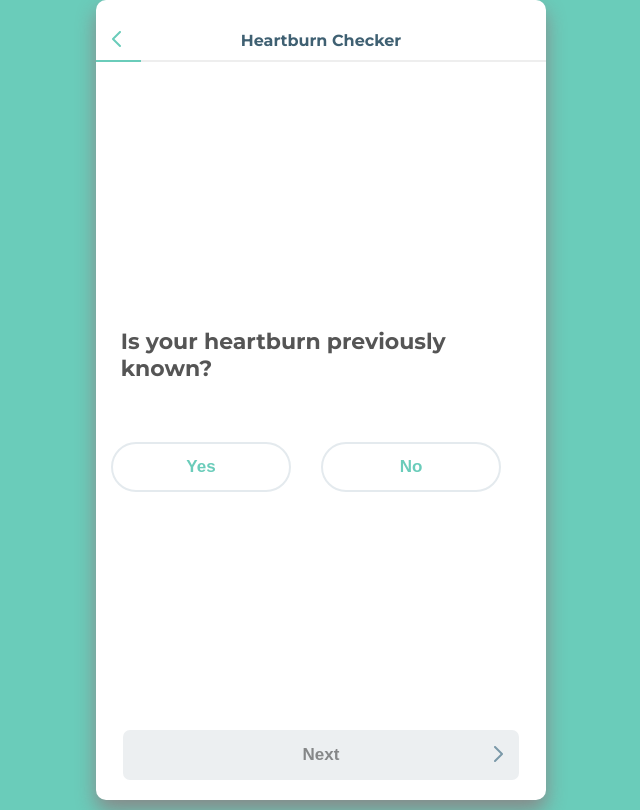
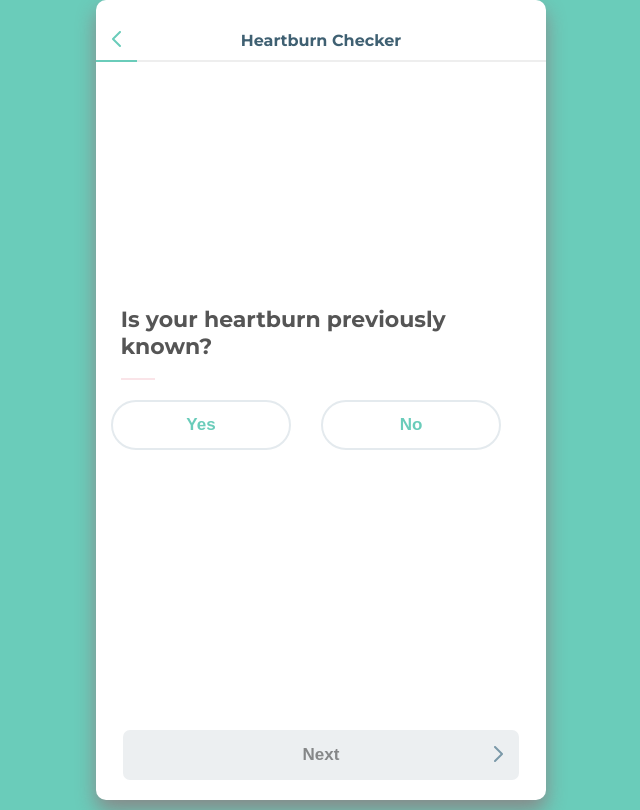
Before and after one commit to xopo/heartburn-checker, a React (Create React App) app: page / in a window 1280 px wide. Shown: the whole page, without its empty margins (319-959 px from the left). Built offline with nearby package versions, Linux system fonts and the light colour scheme.

Commit message:
- update UI - update tracker bar // should create a graph search to determine the and update based on the choices - update history functionality

```diff
--- a/src/App.scss
+++ b/src/App.scss
@@ -17,15 +17,27 @@
       flex-direction: column;
       display: flex;
       align-items: center;
-      justify-content: center;
+
       .question {
         padding: 20px;
-        margin-bottom: 40px;
+        margin-bottom: 20px;
         text-align: left;
         width: 89%;
         font-size: 22px;
         font-weight: 900;
         color: #555;
+        position: relative;
+        height: 40%;
+        display: flex;
+        align-items: flex-end;
+        &::before {
+          content: '';
+          background-color: #fae4e8;
+          width: 34px;
+          height: 2px;
+          position: absolute;
+          bottom: 0;
+        }
       }
 
       .choice {
--- a/src/App.tsx
+++ b/src/App.tsx
@@ -49,29 +49,40 @@ export type Outcome = {
 }
 
 function App() {
-  const initialQuestion = getInitialEntry(mock.questions as Array<Question>);//'heartburn_blood_stool';//'is_heartburn_known'
-
+  const initialQuestion = getInitialEntry(mock.questions as Array<Question>);
   const [questions, setQuestions] = useState([] as Array<Question>);
   const [actualContent, setActualContent] = useState({} as Question | Outcome);
   const [initialQuestionId, setInitialQuestionId] = useState('');
   const [actualContentId, setActualContentId] = useState('');
+  const [questionChoice, setquestionChoice] = useState({} as HistoryEntry);
   const [qHistory, setQHistory] = useState([] as Array<HistoryEntry>);
   const [tracker, setTracker] = useState([] as Array<TrackerEntry>);
 
   function getTrackerId(id:number): string {
     return `${id} - future`;
   }
+  const memoisedCreateTracker = useCallback(() => {
+    function createTracker(historyList: Array<HistoryEntry>): Array<TrackerEntry> {
+      const trackerList = [{id: 'initial', cls: 'history'}] as Array<TrackerEntry>;
+      for (let i = 0; i <= mock.questions.length - 1; i ++ ) {
+        if (historyList[i]) {
+          trackerList.push({id: historyList[i].id, cls: 'history'});
+        } else {
+          trackerList.push({id: getTrackerId(i), cls: 'future'});
+        }
+      }
+      return trackerList;
+    }
+    return createTracker(qHistory);
+  }, [qHistory]);
+
+
 
   const initialSetup = useCallback(() => {
     setQHistory([]);
     setInitialQuestionId(initialQuestion);
     setActualContentId(initialQuestion);
-    const trackerList = [];
-    trackerList[0] = {id: initialQuestion, cls: 'history'};
-    for (let i = 0; i <= mock.questions.length - 2; i ++ ) {
-      trackerList.push({id: getTrackerId(i), cls: 'future'});
-    }
-    setTracker(trackerList as Array<TrackerEntry>);
+    setTracker(memoisedCreateTracker());
   }, []);
 
   useEffect(() => {
@@ -80,15 +91,17 @@ function App() {
   }, [initialSetup]);
 
   useEffect(() => {
-    console.log({actualContentId, initialQuestionId})
     const questionId = actualContentId || initialQuestionId;
     const questionSet = questions.find(question => question.id === questionId);
     questionSet && setActualContent(questionSet);
   }, [actualContentId, initialQuestionId, questions]);
 
+  useEffect(() => {
+    setTracker(memoisedCreateTracker());
+  }, [qHistory, memoisedCreateTracker]);
 
-  function handleAddToHIstory(newEntry: HistoryEntry) {
-    setQHistory(prev => [...prev, newEntry]);
+  function handleRecordChice(newEntry: HistoryEntry) {
+    setquestionChoice(newEntry);
   }
 
   function handleContentAction() {
@@ -96,40 +109,42 @@ function App() {
       initialSetup();
       return;
     }
-    const lastAnswer = qHistory[qHistory.length - 1];
+    const lastAnswer = questionChoice;
     const nextDirection = actualContent.next.length === 1 ? actualContent.next[0] : actualContent.next.find(n => 'answered' in n && n.answered === lastAnswer.answer);
     if (nextDirection && 'next_question' in nextDirection) {
       setActualContentId(nextDirection.next_question);
-      const firstEmptyId = tracker.findIndex(entry => entry.cls === 'future');
-      const newTracker = tracker.map((entry, id) => {
-        if (entry.id === getTrackerId(firstEmptyId - 1) && entry.cls !== 'history') {
-          return {id: nextDirection.next_question, cls: 'history'}
-        }
-        return entry;
-      })
-      setTracker(newTracker as Array<TrackerEntry>);
+      setQHistory(prev => [...prev, lastAnswer]);
     } else {
+      // outcome screen
       const score = qHistory.reduce((acc, q) => acc + q.score, 0);
       let outcomeEntry = getOutcome(score, actualContent, mock.outcomes);
 
       if (outcomeEntry) {
         setActualContent(outcomeEntry);
+        setTracker(tracker.map(entry => {
+          if (entry.cls === 'future') {
+            return {...entry, cls: 'history'};
+          }
+          return entry;
+        }));
       }
     }
   }
 
-  const nextQuestionIsAvailable = qHistory.some(entry => entry.id === actualContent.id);
+  const nextQuestionIsAvailable = questionChoice.id === actualContent.id;
 
   function handleBack() {
     if (qHistory.length < 1) {
       return false; // startpoint
     }
-    const previousQuestion = qHistory[qHistory.length - 1];
-    const newHistory = qHistory.filter(q => q.id !== previousQuestion.id)
+    const lastQuestion = qHistory[qHistory.length - 1];
+    const newHistory = qHistory.filter(q => q.id !== lastQuestion.id);
+
     setQHistory(newHistory);
-    const curQuestion = questions.find(q => q.id === previousQuestion.id);
+    const curQuestion = questions.find(q => q.id === lastQuestion.id);
     if (curQuestion) {
       setActualContent(curQuestion);
+      setquestionChoice({} as HistoryEntry);
     }
 
   }
@@ -140,7 +155,8 @@ function App() {
       <CardContainer {...
         {
           ...actualContent,
-          setHistory: handleAddToHIstory
+          setHistory: handleRecordChice,
+          selectedAnswer: questionChoice.answer || ''
         }}/>
       <CardAction
         isDisabled={!nextQuestionIsAvailable}
--- a/src/components/CardContainer.tsx
+++ b/src/components/CardContainer.tsx
@@ -1,4 +1,4 @@
-import { useState } from 'react';
+import { useState, memo } from 'react';
 import { Answer, HistoryEntry, NextAction, NextOutcome } from "../App";
 
 type CardContainerProps = {
@@ -9,13 +9,11 @@ type CardContainerProps = {
     next?: Array<NextAction | NextOutcome>;
     show_booking_button?: boolean;
     setHistory:  (obj: HistoryEntry) => void;
+    selectedAnswer: string;
 };
 
-export default function CardContainer({id, question_text, text, show_booking_button, answers, setHistory}: CardContainerProps) {
-    console.log(id, question_text, answers);
-    const [selected, setSelected] = useState('');
-    function handleSelected(setid:string) {
-        setSelected(setid);
+function CardContainer({id, question_text, text, show_booking_button, answers, setHistory, selectedAnswer}: CardContainerProps) {
+    function handleSelected(setid :string) {
         const answerdObject = {
             id,
             answer: setid,
@@ -24,16 +22,16 @@ export default function CardContainer({id, question_text, text, show_booking_but
         setHistory(answerdObject as HistoryEntry);
     }
     const title = question_text || 'Thank you for answering the question';
-    console.log({id, question_text, answers})
+
     return (
         <div className="card-content">
             <div className="question">{ title }</div>
             <div className='choice'>
-                {answers && answers.map(({id, label, score}: Answer) => (
+                {answers && answers.map(({id: answerId, label}: Answer) => (
                     <button
-                        key={id}
-                        onClick={() => handleSelected(id)}
-                        className={selected && selected === id ? 'selected' : ''}
+                        key={answerId}
+                        onClick={() => handleSelected(answerId)}
+                        className={selectedAnswer && selectedAnswer === answerId ? 'selected' : ''}
                     >
                         {label}
                     </button>
@@ -46,3 +44,5 @@ export default function CardContainer({id, question_text, text, show_booking_but
         </div>
     );
 }
+
+export default memo(CardContainer);
```
